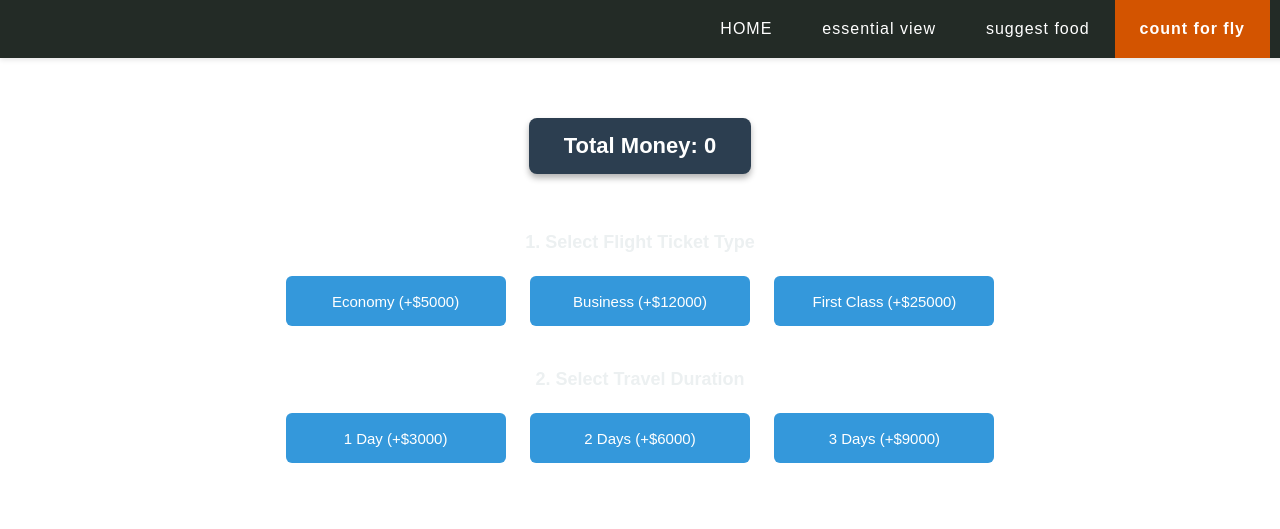
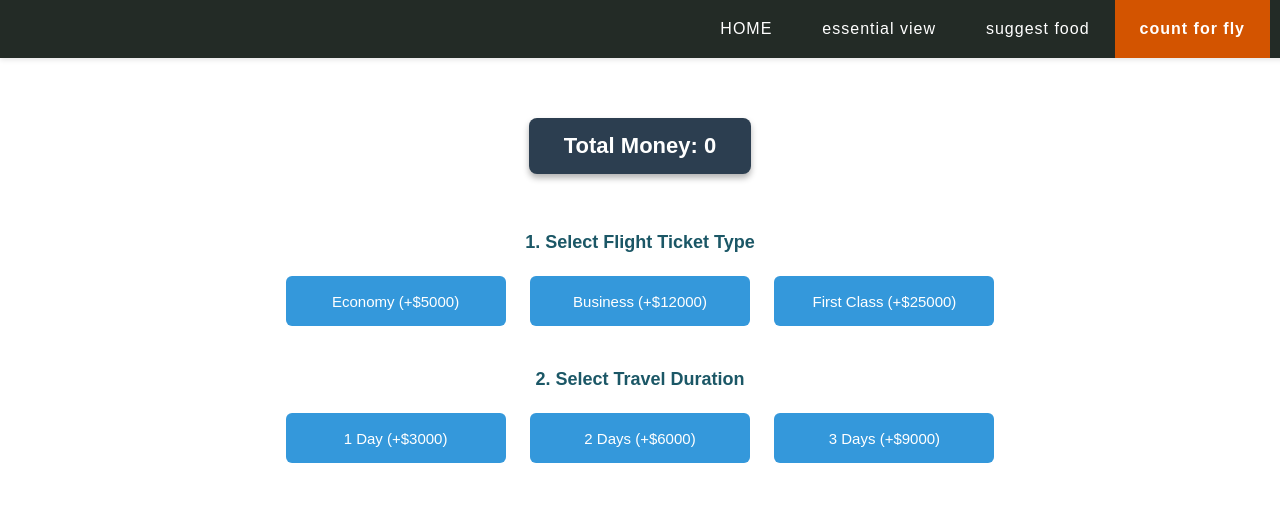
Before and after one commit to shijuny815-commits/midexampage, a plain HTML site: page count.html in a window 1280 px wide. Shown: the top 529 px of the page. Drawn offline with Linux system fonts and the light colour scheme.

Commit message:
color set

```diff
--- a/style.css
+++ b/style.css
@@ -116,7 +116,7 @@ body {
 
 .row-group h3 {
     margin-bottom: 15px;
-    color: #ecf0f1;
+    color: #1b5766;
     font-size: 18px;
 }
 
```
